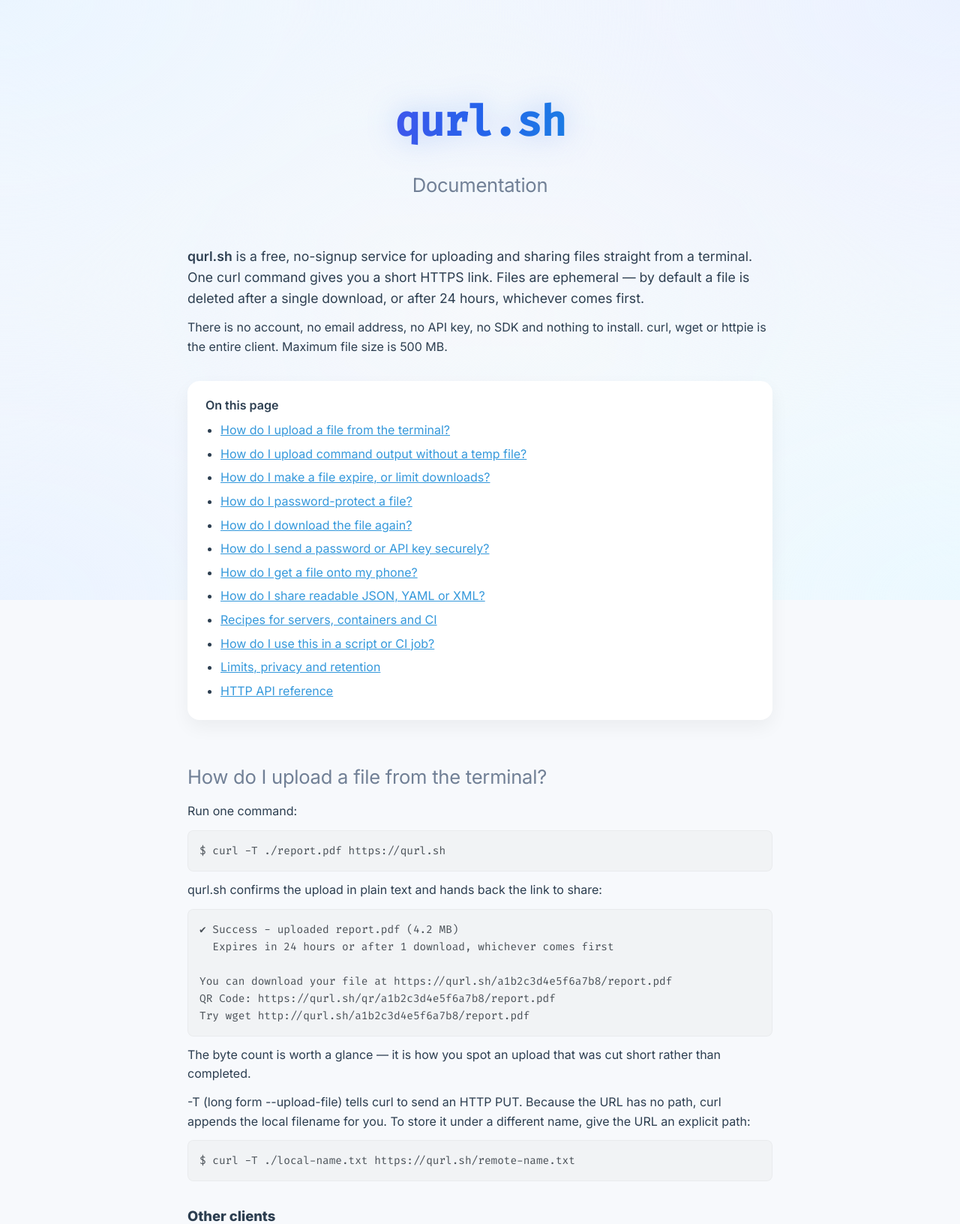
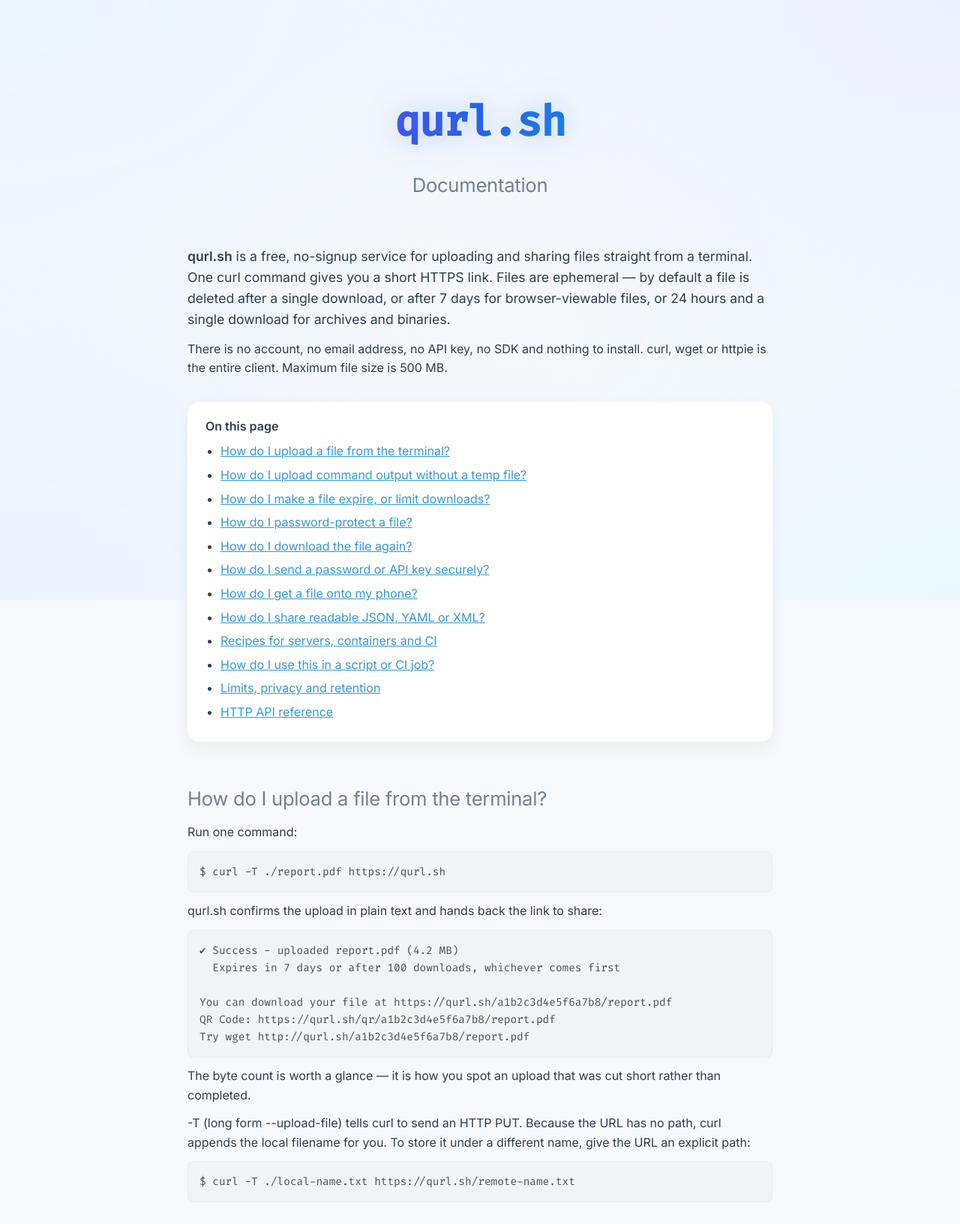
Before and after one commit to formher/cupload, a Flask app: page /docs in a window 1280 px wide. Shown: the top 1632 px of the page at 75% size. Run offline with Flask 2, Linux system fonts and the light colour scheme; some libraries are stand-ins or nearby versions.

Commit message:
fix when browser view do not count as download hence do not remove file

```diff
--- a/app/routes/files.py
+++ b/app/routes/files.py
@@ -26,6 +26,18 @@
     'span': ['class'],
     'div': ['class'],
 }
+
+# Categories the browser viewer can render. Defined at module level because
+# upload_file needs them too, to decide the default TTL and download count.
+CODE_EXTS = [
+    '.txt', '.py', '.js', '.html', '.css', '.json', '.yaml', '.yml',
+    '.sh', '.go', '.rs', '.c', '.cpp', '.h', '.java', '.rb',
+    '.php', '.sql', '.xml', '.log', '.ini', '.conf'
+]
+MARKDOWN_EXTS = ['.md', '.markdown']
+IMAGE_EXTS = ['.jpg', '.jpeg', '.png', '.gif', '.svg', '.webp']
+PDF_EXTS = ['.pdf']
+VIEWABLE_EXTS = frozenset(CODE_EXTS + MARKDOWN_EXTS + IMAGE_EXTS + PDF_EXTS)
 
 files_bp = Blueprint('files', __name__)
 
@@ -67,12 +79,22 @@
     ttl_str = request.headers.get('X-TTL')
     downloads_str = request.headers.get('X-Downloads')
 
-    ttl_seconds = parse_ttl(ttl_str)
+    # A browser-viewable file is consumed by being looked at, so burning it
+    # after one download leaves the recipient (or the sender re-checking their
+    # own link) with a dead URL. Those default to a week and a high count
+    # instead. An explicit header always wins over both defaults.
+    viewable = os.path.splitext(filename)[1].lower() in VIEWABLE_EXTS
+    default_ttl = (current_app.config['VIEWABLE_DEFAULT_TTL_SECONDS'] if viewable
+                   else 24 * 3600)
+    default_downloads = (current_app.config['VIEWABLE_DEFAULT_DOWNLOADS'] if viewable
+                         else 1)
+
+    ttl_seconds = parse_ttl(ttl_str, default_ttl=default_ttl)
     expiry_time = time.time() + ttl_seconds
     try:
-        requested_downloads = int(downloads_str) if downloads_str else 1
+        requested_downloads = int(downloads_str) if downloads_str else default_downloads
     except ValueError:
-        requested_downloads = 1
+        requested_downloads = default_downloads
 
     max_downloads = current_app.config.get('MAX_DOWNLOADS', 100)
     remaining_downloads = min(requested_downloads, max_downloads)
@@ -222,17 +244,11 @@
 
             ext = os.path.splitext(filename)[1].lower()
 
-            # Categories
-            code_exts = [
-                '.txt', '.py', '.js', '.html', '.css', '.json', '.yaml', '.yml',
-                '.sh', '.go', '.rs', '.c', '.cpp', '.h', '.java', '.rb',
-                '.php', '.sql', '.xml', '.log', '.ini', '.conf'
-            ]
-            markdown_exts = ['.md', '.markdown']
-            image_exts = ['.jpg', '.jpeg', '.png', '.gif', '.svg', '.webp']
-            pdf_exts = ['.pdf']
-
-            supported_exts = code_exts + markdown_exts + image_exts + pdf_exts
+            code_exts = CODE_EXTS
+            markdown_exts = MARKDOWN_EXTS
+            image_exts = IMAGE_EXTS
+            pdf_exts = PDF_EXTS
+            supported_exts = VIEWABLE_EXTS
 
             # Text is read fully into memory to be rendered into the template,
             # so large files skip the viewer and fall through to the streaming
--- a/app/routes/misc.py
+++ b/app/routes/misc.py
@@ -94,7 +94,9 @@
   https://qurl.sh/llms.txt        (for AI assistants)
   https://qurl.sh/openapi.json    (machine-readable API)
 
-Note: Files auto-delete after the first download. Max {max_size_mb}MB.
+Defaults: text, code, images and PDFs last 7 days or 100 downloads.
+          Archives and binaries are deleted after 1 download or 24h.
+          Override either with X-TTL / X-Downloads. Max {max_size_mb}MB.
 No signup, no API key, nothing to install.
 """
     max_size_mb = current_app.config['MAX_CONTENT_LENGTH'] // (1024 * 1024)
--- a/app/templates/docs.html
+++ b/app/templates/docs.html
@@ -23,7 +23,7 @@
       "name": "How do I upload a file from the terminal?",
       "acceptedAnswer": {
         "@type": "Answer",
-        "text": "Run curl -T ./file.txt https://qurl.sh — the response is a plain-text HTTPS link you can share. No account, API key or client library is needed; curl is the whole client. The file is deleted after one download or 24 hours by default."
+        "text": "Run curl -T ./file.txt https://qurl.sh — the response is a plain-text HTTPS link you can share. No account, API key or client library is needed; curl is the whole client. By default a file a browser can display (text, code, images, PDFs) lasts 7 days or 100 downloads; archives and binaries are deleted after one download or 24 hours."
       }
     },
     {
@@ -47,7 +47,7 @@
       "name": "How do I share a file that expires automatically?",
       "acceptedAnswer": {
         "@type": "Answer",
-        "text": "Add an X-TTL header: curl -T ./file.txt -H \"X-TTL: 1h\" https://qurl.sh. Units are s, m, h and d, the default is 24 hours and the maximum is 7 days. You can also limit downloads with -H \"X-Downloads: 5\"."
+        "text": "Add an X-TTL header: curl -T ./file.txt -H \"X-TTL: 1h\" https://qurl.sh. Units are s, m, h and d, and the maximum is 7 days. The default is 7 days for browser-viewable files and 24 hours for everything else. You can also limit downloads with -H \"X-Downloads: 5\"."
       }
     },
     {
@@ -79,7 +79,7 @@
       "name": "How long are files kept?",
       "acceptedAnswer": {
         "@type": "Answer",
-        "text": "By default a file is deleted after its first download, or after 24 hours, whichever comes first. The maximum lifetime is 7 days and the maximum download count is 100. qurl.sh is intentionally ephemeral and is not a backup or archival service."
+        "text": "It depends on the type. Files a browser can display (text, code, images, PDFs) default to 7 days or 100 downloads, because for those, opening the link is what downloads it. Archives and binaries default to one download or 24 hours. The maximum lifetime is 7 days and the maximum download count is 100. qurl.sh is intentionally ephemeral and is not a backup or archival service."
       }
     }
   ]
@@ -219,7 +219,7 @@
         <strong>qurl.sh</strong> is a free, no-signup service for uploading and sharing files
         straight from a terminal. One <code>curl</code> command gives you a short HTTPS link.
         Files are ephemeral — by default a file is deleted after a single download, or after
-        24 hours, whichever comes first.
+        7 days for browser-viewable files, or 24 hours and a single download for archives and binaries.
     </p>
 
     <p>
@@ -251,7 +251,7 @@
     <pre><code>$ curl -T ./report.pdf https://qurl.sh</code></pre>
     <p>qurl.sh confirms the upload in plain text and hands back the link to share:</p>
     <pre><code>✔ Success - uploaded report.pdf (4.2 MB)
-  Expires in 24 hours or after 1 download, whichever comes first
+  Expires in 7 days or after 100 downloads, whichever comes first
 
 You can download your file at https://qurl.sh/a1b2c3d4e5f6a7b8/report.pdf
 QR Code: https://qurl.sh/qr/a1b2c3d4e5f6a7b8/report.pdf
@@ -295,7 +295,7 @@
             <tr>
                 <td><code>X-TTL</code></td>
                 <td>number + <code>s</code>/<code>m</code>/<code>h</code>/<code>d</code>, e.g. <code>90s</code>, <code>6h</code>, <code>7d</code></td>
-                <td>24 hours</td>
+                <td>7 days (viewable) / 24 hours (other)</td>
                 <td>7 days</td>
             </tr>
             <tr>
@@ -428,9 +428,9 @@
     <table>
         <tbody>
             <tr><th>Maximum file size</th><td>{{ max_size_mb }} MB</td></tr>
-            <tr><th>Default lifetime</th><td>24 hours</td></tr>
+            <tr><th>Default lifetime</th><td>7 days for text/code/images/PDFs, 24 hours otherwise</td></tr>
             <tr><th>Maximum lifetime</th><td>7 days</td></tr>
-            <tr><th>Default downloads</th><td>1 (deleted after first download)</td></tr>
+            <tr><th>Default downloads</th><td>100 for text/code/images/PDFs, 1 otherwise</td></tr>
             <tr><th>Maximum downloads</th><td>100</td></tr>
             <tr><th>Maximum secret size</th><td>1 MB</td></tr>
             <tr><th>Maximum pretty-print size</th><td>5 MB</td></tr>
--- a/app/templates/index.html
+++ b/app/templates/index.html
@@ -135,7 +135,9 @@
         </div>
     </div>
 
-    <p class="note">Default: Files auto-delete after 1 download. Customize with X-TTL or X-Downloads. Max {{ max_size_mb }} MB.</p>
+    <p class="note">Defaults: files a browser can show &mdash; text, code, images, PDFs &mdash; last 7 days or 100
+        downloads. Archives and binaries are deleted after 1 download or 24 hours. Override either with X-TTL or
+        X-Downloads. Max {{ max_size_mb }} MB.</p>
     <p class="note">
         No signup, no API key, nothing to install.
         Read the <a href="/docs">full documentation</a> &mdash;
--- a/app/templates/transfer-sh-alternative.html
+++ b/app/templates/transfer-sh-alternative.html
@@ -34,7 +34,7 @@
       "name": "What is a good free alternative to transfer.sh?",
       "acceptedAnswer": {
         "@type": "Answer",
-        "text": "qurl.sh keeps the same one-command workflow: curl --upload-file ./file.txt https://qurl.sh returns a shareable HTTPS link. No account, no email address, no API key and nothing to install. Files are ephemeral and delete themselves after one download or 24 hours by default, configurable up to 7 days and 100 downloads."
+        "text": "qurl.sh keeps the same one-command workflow: curl --upload-file ./file.txt https://qurl.sh returns a shareable HTTPS link. No account, no email address, no API key and nothing to install. Files are ephemeral: text, code, images and PDFs default to 7 days or 100 downloads, while archives and binaries are deleted after one download or 24 hours. Both are configurable with X-TTL and X-Downloads."
       }
     },
     {
@@ -146,7 +146,7 @@
 
     <pre><code>$ curl --upload-file ./report.pdf https://qurl.sh
 ✔ Success - uploaded report.pdf (4.2 MB)
-  Expires in 24 hours or after 1 download, whichever comes first
+  Expires in 7 days or after 100 downloads, whichever comes first
 
 You can download your file at https://qurl.sh/a1b2c3d4e5f6a7b8/report.pdf</code></pre>
 
@@ -237,7 +237,7 @@
             <tr>
                 <td>Default retention</td>
                 <td>14 days</td>
-                <td>24 hours, or one download</td>
+                <td>7 days for viewable files; 24 hours or one download otherwise</td>
             </tr>
             <tr>
                 <td>Maximum retention</td>
--- a/app/utils.py
+++ b/app/utils.py
@@ -151,9 +151,8 @@
     return any(token in agent for token in BOT_UA_TOKENS)
 
 
-def parse_ttl(ttl_str):
+def parse_ttl(ttl_str, default_ttl=24 * 3600):
     max_ttl = current_app.config.get('MAX_TTL_SECONDS', 604800)
-    default_ttl = 24 * 3600
 
     if not ttl_str:
         return default_ttl
```
Also changed, not shown: app/config.py (+8 -0 lines), app/static/llms-full.txt (+9 -7 lines), app/static/llms.txt (+4 -4 lines), app/static/openapi.json (+4 -5 lines).
